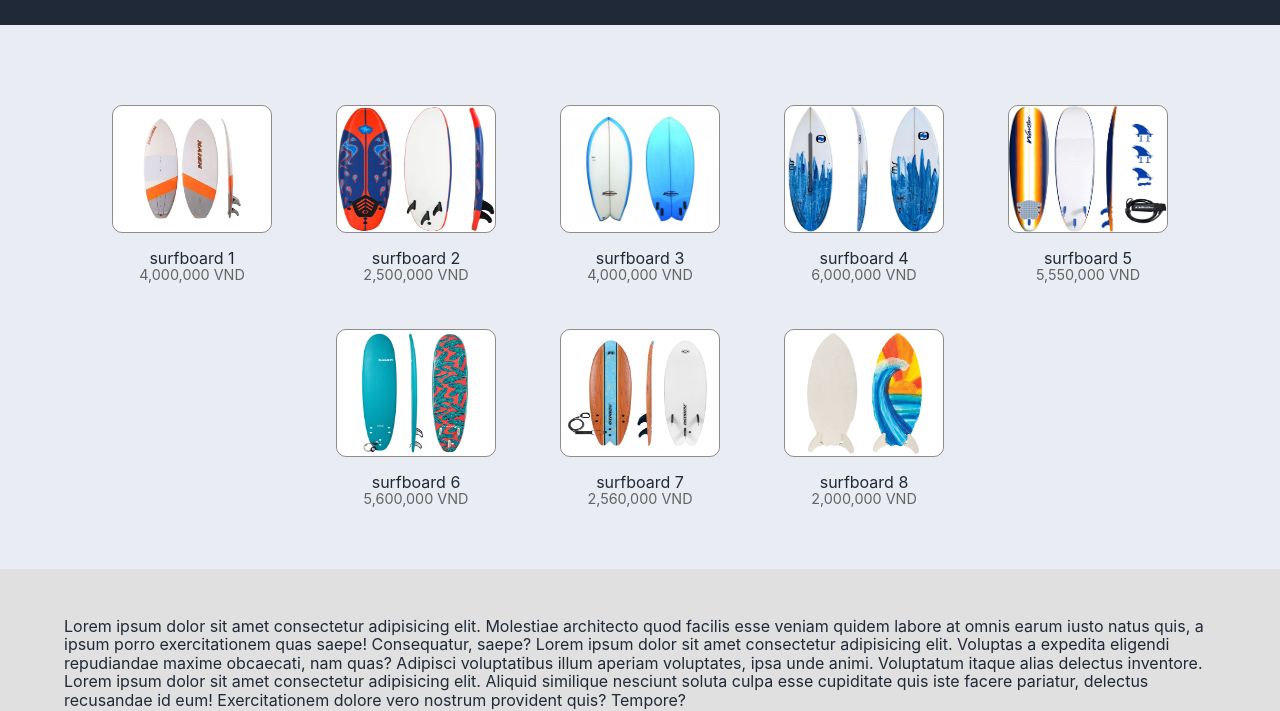
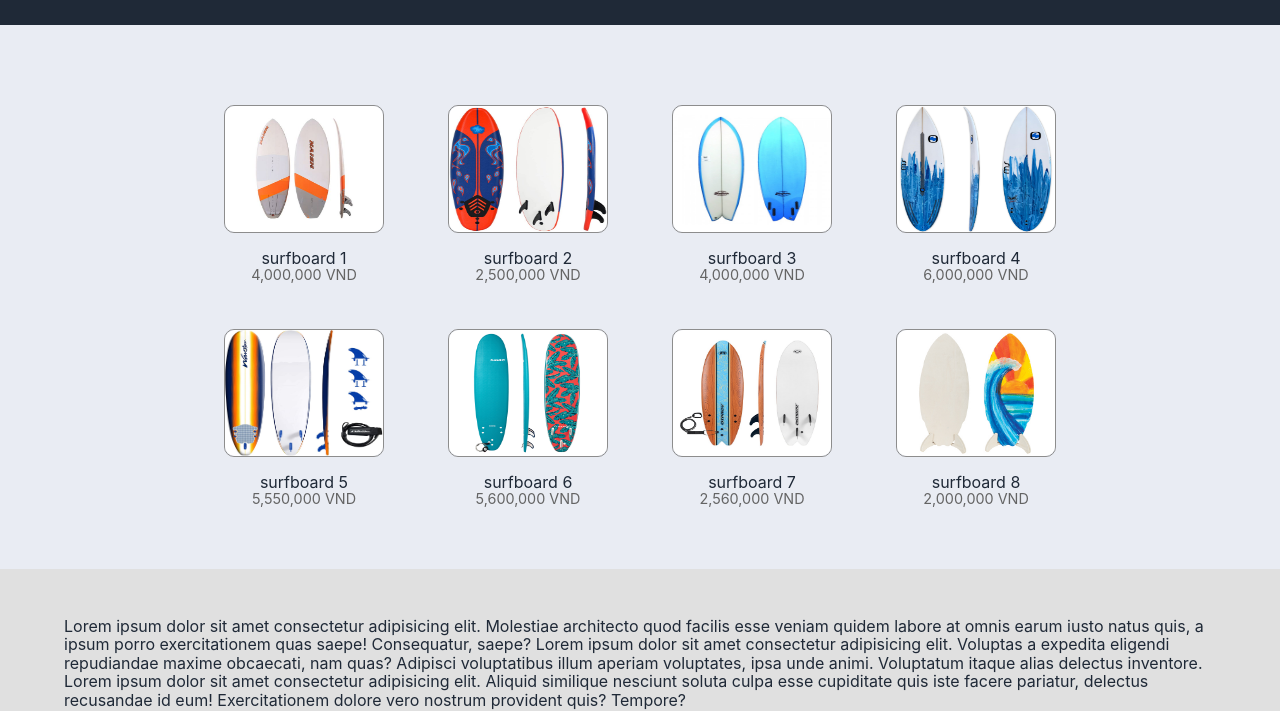
Before and after one commit to mathladd/odin-landing-page, a plain HTML site: page store.html in a window 1280 px wide. Shown: the part 117-828 px from the top of the page. Drawn offline with Linux system fonts and the light colour scheme.

Commit message:
modify store.html items displayed per row

```diff
--- a/scss/style.scss
+++ b/scss/style.scss
@@ -271,12 +271,14 @@
     store.html
 ============================================================ */
 .store__c1-container {
+    @include custFlexCenterAll();
     @include custThemeWhiteBlueBlueDark();
 }
 
 .store__item-list {
     @include custFlexCenterAll();
     flex-flow: row wrap;
+    max-width: 60em;
 }
 
 .store__item {
```
Also changed, not shown: css/style.css, 1 other file.
